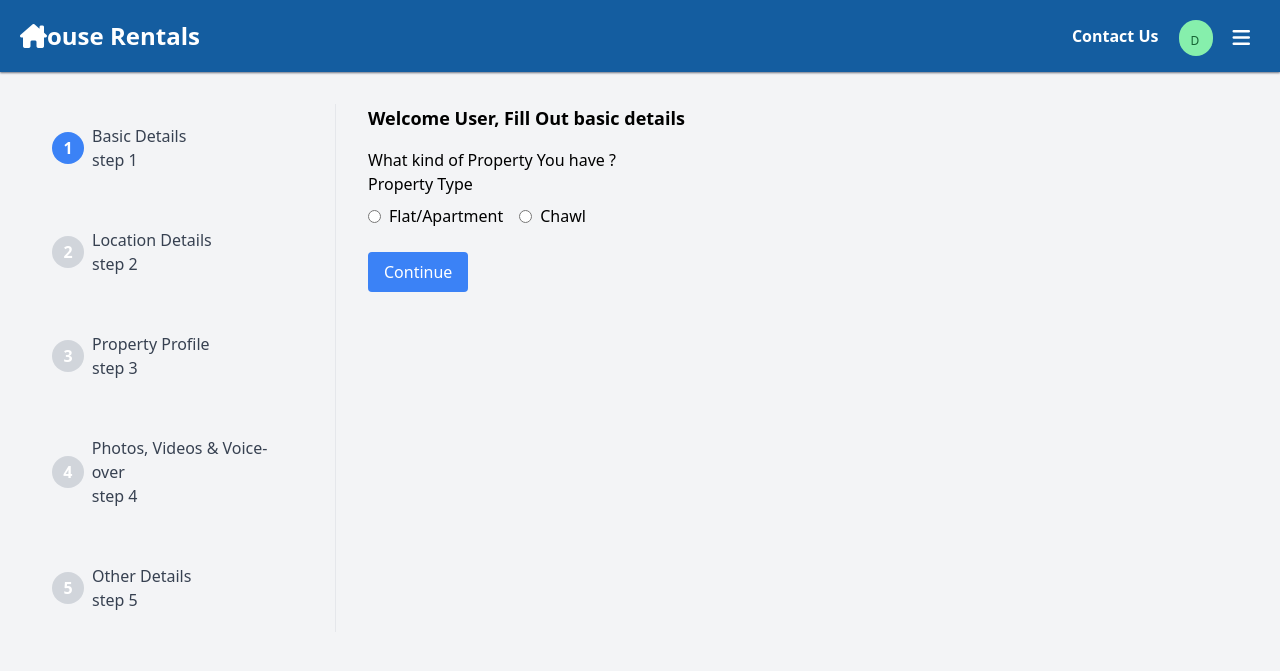
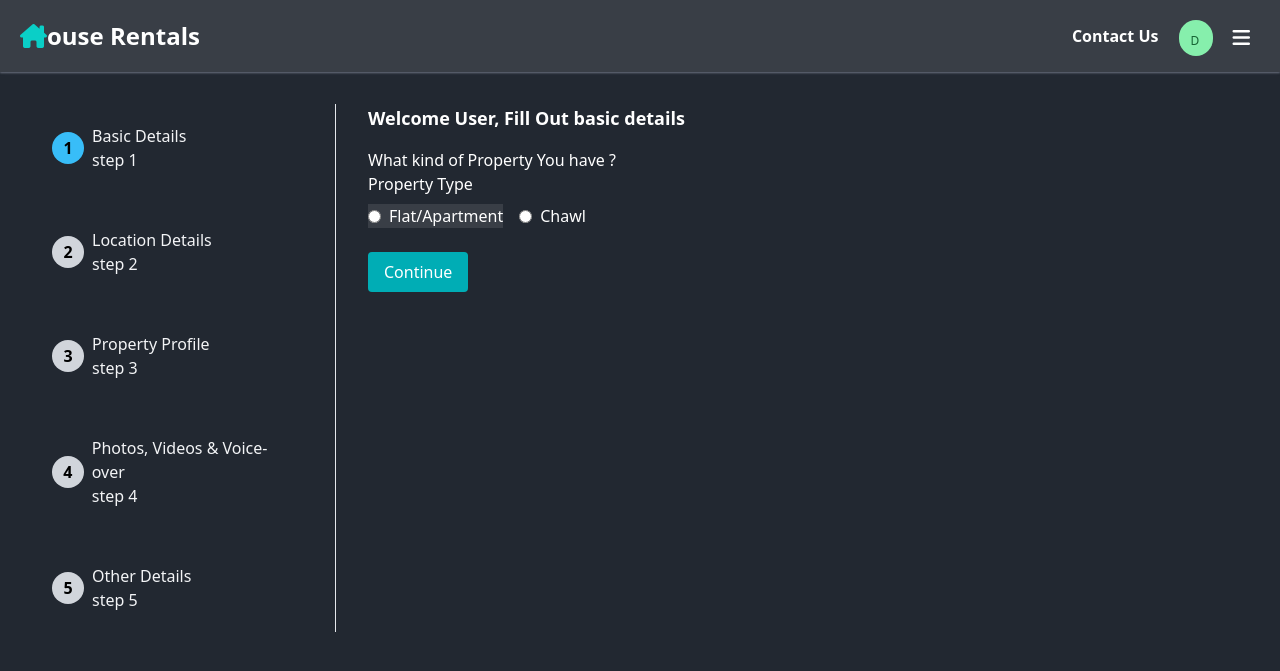
Before and after one commit to ayushkhopatkar/final-year-major-project, a Flask app: template Template/form.html in a window 1280 px wide. Shown: the top 671 px of the page. Run offline with Flask 3, Linux system fonts and the light colour scheme; the template is opened without the code that fills it, so the values that code supplies are empty; parts of the project's set-up code (start-up, migrations or seed data) failed here and were passed over; some libraries are stand-ins or nearby versions.

Commit message:
ui changes upload form changes

```diff
--- a/Template/form.html
+++ b/Template/form.html
@@ -16,13 +16,13 @@
     />
 </head>
 
-<body class="bg-gray-100 ">
+<body class="bg-[#222831] text-white ">
     <nav
-      class="w-full h-[72px] bg-[#145da0] flex justify-between px-4 items-center md:px-5 shadow-sm shadow-gray-500 sticky top-0 z-10 "
+      class="w-full h-[72px] bg-[#393E46] flex justify-between px-4 items-center md:px-5 shadow-sm shadow-gray-500 sticky top-0 z-10 "
     >
       <!-- House rental text -->
       <div class="text-2xl text-white font-bold">
-        <i class="fa-solid fa-house-chimney"></i>ouse Rentals
+        <i class="fa-solid fa-house-chimney text-[#0ACFC7]"></i>ouse Rentals
       </div>
       <!-- user+dropdown menu -->
       <div class="flex">
@@ -94,30 +94,30 @@
         <div class="w-1/4 border-r pr-4">
             <ul class="space-y-4">
                 <li class="flex items-center space-x-2 step-item p-5" data-step="1">
-                    <div class="step-circle w-8 h-8 flex items-center justify-center rounded-full text-white font-bold">
+                    <div class="step-circle w-8 h-8 flex items-center justify-center rounded-full bg-[#393E46] text-black font-bold">
                         1</div>
-                    <span class="text-gray-700">Basic Details <br> step 1</span>
+                    <span class="text-gray-100">Basic Details <br> step 1</span>
                 </li>
                 <li class="flex items-center space-x-2 step-item p-5" data-step="2">
-                    <div class="step-circle w-8 h-8 flex items-center justify-center rounded-full text-white font-bold">
+                    <div class="step-circle w-8 h-8 flex items-center justify-center rounded-full bg-[#393E46] text-black font-bold">
                         2</div>
-                    <span class="text-gray-700">Location Details <br> step 2</span>
+                    <span class="text-gray-100">Location Details <br> step 2</span>
                 </li>
                 <li class="flex items-center space-x-2 step-item p-5" data-step="3">
-                    <div class="step-circle w-8 h-8 flex items-center justify-center rounded-full text-white font-bold">
+                    <div class="step-circle w-8 h-8 flex items-center justify-center rounded-full bg-[#393E46] text-black font-bold">
                         3</div>
-                    <span class="text-gray-700">Property Profile <br> step 3</span>
+                    <span class="text-gray-100">Property Profile <br> step 3</span>
                 </li>
                 <li class="flex items-center space-x-2 step-item p-5" data-step="4">
                     <div
-                        class="step-circle w-8 h-8 flex items-center justify-center rounded-full text-white font-bold">
+                        class="step-circle w-8 h-8 flex items-center justify-center rounded-full bg-[#393E46] text-black font-bold">
                         4</div>
-                    <span class="text-gray-700">Photos, Videos & Voice-over <br> step 4</span>
+                    <span class="text-gray-100">Photos, Videos & Voice-over <br> step 4</span>
                 </li>
                 <li class="flex items-center space-x-2 step-item p-5" data-step="5">
-                    <div class="step-circle w-8 h-8 flex items-center justify-center rounded-full text-white font-bold">
+                    <div class="step-circle w-8 h-8 flex items-center justify-center rounded-full bg-[#393E46] text-black font-bold">
                         5</div>
-                    <span class="text-gray-700">Other Details <br> step 5</span>
+                    <span class="text-gray-100">Other Details <br> step 5</span>
                 </li>
             </ul>
         </div>
@@ -127,7 +127,7 @@
               <!-- back button hidden at step 1 -->
               <button
                 type="button" id="prevBtn"
-                class="text-black rounded hidden">
+                class="text-white rounded hidden">
                 <i class="fa-solid fa-arrow-right"
                 style="transform: rotate(180deg);"></i>
                 Back
@@ -138,11 +138,11 @@
                     <div>What kind of Property You have ?</div>
                     <label class="block mb-2">Property Type</label>
                     <div class="flex space-x-4 mb-4">
-                        <label class="flex items-center">
+                        <label class="flex items-center bg-[#393E46]">
                             <input
                             type="radio"
                             name="propertyType"
-                            value="Flat/Apartment" class="mr-2">
+                            value="Flat/Apartment" class="mr-2 bg-[#393E46]">
                             Flat/Apartment
                         </label>
                         <label class="flex items-center">
@@ -160,35 +160,34 @@
                     <h2 class="text-lg font-semibold mb-4">Where is your property located?</h2>
                       <label class="block mb-2">City</label>
                       <input
-                      type="text" class="w-full p-2 border rounded mb-4"
-                      placeholder="Enter
-                      name of city Eg. Airoli">
+                      type="text" class="w-full p-2 border rounded mb-4 bg-[#393E46] border-gray-700"
+                      placeholder="Enter Name of city Eg. Airoli">
 
                       <label class="block mb-2">Locality</label>
                       <input
                       type="text"
-                      class="w-full p-2 border rounded mb-4"
+                      class="w-full p-2 border rounded mb-4 bg-[#393E46] border-gray-700"
                       placeholder="Ex. Sector 17 "
                       name="locality">
 
                       <label class="block mb-2">Sub - Locality</label>
                       <input
                       type="text"
-                      class="w-full p-2 border rounded mb-4"
+                      class="w-full p-2 border rounded mb-4 bg-[#393E46] border-gray-700"
                       placeholder="Optional"
                       name="sub_locality">
 
                       <label class="block mb-2">Apartment / Society / Chawl</label>
                       <input
                       type="text"
-                      class="w-full p-2 border rounded mb-4"
+                      class="w-full p-2 border rounded mb-4 bg-[#393E46] border-gray-700"
                       placeholder="Name of your Apartment Eg. Snehsagar Apartment"
                       name="property_type">
 
                       <label class="block mb-2">House Number</label>
                       <input
                       type="text"
-                      class="w-full p-2 border rounded mb-4"
+                      class="w-full p-2 border rounded mb-4 bg-[#393E46] border-gray-700"
                       placeholder="Optional"
                       name="houser_number">
 
@@ -202,36 +201,36 @@
                       <label class="block mb-2">No. of Bedrooms</label>
                       <input
                       type="number"
-                      class="w-full p-2 border rounded mb-4"
+                      class="w-full p-2 border rounded mb-4 bg-[#393E46] border-gray-700"
                       placeholder="Number of bedrooms Ex. 2"
                       name="No_of_bedrooms"
                       >
                       <label class="block mb-2">No. of Bathrooms</label>
                       <input
                       type="number"
-                      class="w-full p-2 border rounded mb-4"
+                      class="w-full p-2 border rounded mb-4 bg-[#393E46] border-gray-700"
                       placeholder="Number of Bathrooms Ex. -1"
                       name="No_of_bathrooms">
                       <label class="block mb-2">No. of Balconies</label>
                       <input
                       type="number"
-                      class="w-full p-2 border rounded mb-4"
+                      class="w-full p-2 border rounded mb-4 bg-[#393E46] border-gray-700"
                       placeholder="Number of Balconies Ex. 2"
                       name="No_of_balconies">
                       <!-- area of property -->
                       <div >Add Area Details</div>
-                      <label class="block mb-2 text-gray-700 text-sm">Atleast one are
+                      <label class="block mb-2 text-gray-200 text-sm">Atleast one are
                         type is mandatory</label>
                       <div class="flex">
                           <input
                           type="number"
-                          class="w-full p-2 border rounded-l-md "
+                          class="w-full p-2 border rounded-l-md bg-[#393E46] border-gray-700 "
                           placeholder="Carpet area ex. 200"
                           name="area">
                           <select
                           id="carpet-area"
                           name="carpet-area"
-                          class="w-1/4 border-t border-r border-b rounded-r-md focus:outline-none focus:ring-2 focus:ring-blue-500">
+                          class="w-1/4 border-t border-r border-b rounded-r-md bg-[#393E46] border-gray-700 focus:outline-none focus:ring-2 focus:ring-blue-500">
                               <option
                               value="sqft" selected>sq.ft</option>
                               <option
@@ -244,18 +243,18 @@
                     <div>Furnishing</div>
                     <div>
                       <button
-                      class="border-2 rounded-lg border-[#888b92] p-2 m-2"
+                      class="border-2 rounded-lg bg-[#393E46] border-gray-700  p-2 m-2"
                       id="furnish"
                       type="button">
                       Furnished</button>
                       <button
-                      class="border-2 rounded-lg border-[#888b92] p-2 m-2"
+                      class="border-2 rounded-lg bg-[#393E46] border-gray-700  p-2 m-2"
                       id="semi_furnish"
                       type="button">
                       Semi-furnished
                       </button>
                       <button
-                      class="border-2 rounded-lg border-[#888b92] p-2 m-2"
+                      class="border-2 rounded-lg bg-[#393E46] border-gray-700 p-2 m-2"
                       id="un_furnished"
                       type="button">
                       Un-furnished
@@ -264,49 +263,49 @@
                       <div id="furnishing_detail" class="hidden">
                         <div class="font-bold text-sm mb-2"> at least three furnishing are mandatory for furnished</div>
                         <div class="flex items-center space-x-4 mb-2">
-                        <button type="button" onclick="decrement('light')" class="rounded-full w-8 h-8 flex items-center justify-center font-bold bg-white p-2">-</button>
-                        <input type="number" id="light" class="w-12 text-center border rounded-md bg-gray-100" value = "0" readonly>
-                        <button type="button" onclick="increment('light')" class="rounded-full w-8 h-8 flex items-center justify-center font-bold bg-white p-2">+</button>
+                        <button type="button" onclick="decrement('light')" class="rounded-full w-8 h-8 flex items-center justify-center font-bold bg-[#393E46] border-gray-700 p-2">-</button>
+                        <input type="number" id="light" class="w-12 text-center border rounded-md bg-[#393E46] border-gray-700" value = "0" readonly>
+                        <button type="button" onclick="increment('light')" class="rounded-full w-8 h-8 flex items-center justify-center font-bold bg-[#393E46] border-gray-700 p-2">+</button>
                         <span>Light</span>
 
-                        <button type="button" onclick="decrement('Fans')" class="rounded-full w-8 h-8 flex items-center justify-center font-bold bg-white p-2">-</button>
-                        <input type="number" class="w-12 text-center border rounded-md bg-gray-100" id="Fans" value = "0" readonly>
-                        <button type="button" onclick="increment('Fans')" class="rounded-full w-8 h-8 flex items-center justify-center font-bold bg-white p-2">+</button>
+                        <button type="button" onclick="decrement('Fans')" class="rounded-full w-8 h-8 flex items-center justify-center font-bold bg-[#393E46] border-gray-700 p-2">-</button>
+                        <input type="number" class="w-12 text-center border rounded-md bg-[#393E46] border-gray-700" id="Fans" value = "0" readonly>
+                        <button type="button" onclick="increment('Fans')" class="rounded-full w-8 h-8 flex items-center justify-center font-bold bg-[#393E46] border-gray-700e p-2">+</button>
                         <span>Fans</span>
 
                         </div>
                         <div class="flex items-center space-x-4 mb-2">
 
-                        <button type="button" onclick="decrement('Ac')" class="rounded-full w-8 h-8 flex items-center justify-center font-bold bg-white p-2">-</button>
-                        <input type="number" class="w-12 text-center border rounded-md bg-gray-100" id="Ac" value = "0" readonly>
-                        <button type="button" onclick="increment('Ac')" class="rounded-full w-8 h-8 flex items-center justify-center font-bold bg-white p-2">+</button>
+                        <button type="button" onclick="decrement('Ac')" class="rounded-full w-8 h-8 flex items-center justify-center font-bold bg-[#393E46] border-gray-700 p-2">-</button>
+                        <input type="number" class="w-12 text-center border rounded-md bg-[#393E46] border-gray-700" id="Ac" value = "0" readonly>
+                        <button type="button" onclick="increment('Ac')" class="rounded-full w-8 h-8 flex items-center justify-center font-bold bg-[#393E46] border-gray-700 p-2">+</button>
                         <span>Ac</span>
 
-                        <button type="button" onclick="decrement('TV')" class="rounded-full w-8 h-8 flex items-center justify-center font-bold bg-white p-2">-</button>
-                        <input type="number" class="w-12 text-center border rounded-md bg-gray-100" id="TV" value = "0" readonly>
-                        <button type="button" onclick="increment('TV')" class="rounded-full w-8 h-8 flex items-center justify-center font-bold bg-white p-2">+</button>
+                        <button type="button" onclick="decrement('TV')" class="rounded-full w-8 h-8 flex items-center justify-center font-bold bg-[#393E46] border-gray-700 p-2">-</button>
+                        <input type="number" class="w-12 text-center border rounded-md bg-[#393E46] border-gray-700" id="TV" value = "0" readonly>
+                        <button type="button" onclick="increment('TV')" class="rounded-full w-8 h-8 flex items-center justify-center font-bold bg-[#393E46] border-gray-700 p-2">+</button>
                         <span>TV</span>
 
                         </div>
 
                         <div class="flex items-center space-x-4 mb-2">
 
-                        <button type="button" onclick="decrement('Beds')" class="rounded-full w-8 h-8 flex items-center justify-center font-bold bg-white p-2">-</button>
-                        <input type="number" class="w-12 text-center border rounded-md bg-gray-100" id="Beds" value = "0" readonly>
-                        <button type="button" onclick="increment('Beds')" class="rounded-full w-8 h-8 flex items-center justify-center font-bold bg-white p-2">+</button>
+                        <button type="button" onclick="decrement('Beds')" class="rounded-full w-8 h-8 flex items-center justify-center font-bold bg-[#393E46] border-gray-700 p-2">-</button>
+                        <input type="number" class="w-12 text-center border rounded-md bg-[#393E46] border-gray-700" id="Beds" value = "0" readonly>
+                        <button type="button" onclick="increment('Beds')" class="rounded-full w-8 h-8 flex items-center justify-center font-bold bg-[#393E46] border-gray-700 p-2">+</button>
                         <span>Beds</span>
 
-                        <button type="button" onclick="decrement('Wardrobe')" class="rounded-full w-8 h-8 flex items-center justify-center font-bold bg-white p-2">-</button>
-                        <input type="number" class="w-12 text-center border rounded-md bg-gray-100" id="Wardrobe" value = "0" readonly>
-                        <button type="button" onclick="increment('Wardrobe')" class="rounded-full w-8 h-8 flex items-center justify-center font-bold bg-white p-2">+</button>
+                        <button type="button" onclick="decrement('Wardrobe')" class="rounded-full w-8 h-8 flex items-center justify-center font-bold bg-[#393E46] border-gray-700 p-2">-</button>
+                        <input type="number" class="w-12 text-center border rounded-md bg-[#393E46] border-gray-700" id="Wardrobe" value = "0" readonly>
+                        <button type="button" onclick="increment('Wardrobe')" class="rounded-full w-8 h-8 flex items-center justify-center font-bold bg-[#393E46] border-gray-700 p-2">+</button>
                         <span>Wardrobe</span>
 
                         </div>
                         <div class="flex items-center space-x-4 mb-2">
 
-                        <button type="button" onclick="decrement('Geyser')" class="rounded-full w-8 h-8 flex items-center justify-center font-bold bg-white p-2">-</button>
-                        <input type="number"  class="w-12 text-center border rounded-md bg-gray-100"id="Geyser" value = "0" readonly>
-                        <button type="button" onclick="increment('Geyser')" class="rounded-full w-8 h-8 flex items-center justify-center font-bold bg-white p-2">+</button>
+                        <button type="button" onclick="decrement('Geyser')" class="rounded-full w-8 h-8 flex items-center justify-center font-bold bg-[#393E46] border-gray-700 p-2">-</button>
+                        <input type="number"  class="w-12 text-center border rounded-md bg-[#393E46] border-gray-7000"id="Geyser" value = "0" readonly>
+                        <button type="button" onclick="increment('Geyser')" class="rounded-full w-8 h-8 flex items-center justify-center font-bold bg-[#393E46] border-gray-700 p-2">+</button>
                         <span>Geyser</span>
 
                         <input type="checkbox" name="sofa" id="sofa">
@@ -358,7 +357,7 @@
                       <div class="flex flex-col">
                         <label
                         for="total_floors"
-                        class="text-gray-600 text-sm mb-1">
+                        class="text-gray-200 text-sm mb-1">
                         Total Floors
                         </label>
 
@@ -369,19 +368,19 @@
                         oninput="updateFloorOptions()"
                         min="1"
                         placeholder="Enter floors"
-                        class="border rounded-md px-3 py-2 w-40">
+                        class="border rounded-md px-3 py-2 w-40 bg-[#393E46] border-gray-700 ">
                       </div>
                       <div class="flex flex-col">
                         <label
                         for="floor_Select"
-                        class="text-gray-600 text-sm mb-1">
+                        class="text-gray-200 text-sm mb-1">
                         Property on Floor
                         </label>
 
                         <select
                         name="your_floor"
                         id="floor_Select"
-                        class="border rounded-md px-3 py-2 w-40"
+                        class="border rounded-md px-3 py-2 w-40 bg-[#393E46] border-gray-700"
                         >
                           <option value="" selected>
                             Select your floor
@@ -391,30 +390,30 @@
                     </div>
                     <!-- end of floor details -->
                     <!-- start of age of property -->
-                    <div>Age of your property</div>
+                    <div class="mt-2 mb-2">Age of your property</div>
                     <div class="flex space-x-4 mb-2">
-                      <label class="checkbox-label px-4 py-2 border rounded-md cursor-pointer">
+                      <label class="checkbox-label px-4 py-2 border rounded-md cursor-pointer bg-[#393E46] border-gray-700">
                           <input type="checkbox" name="singleSelect" class="hidden" onclick="selectOnlyOne(this)">
                           0-1 years
                       </label>
 
-                      <label class="checkbox-label px-4 py-2 border rounded-md cursor-pointer">
+                      <label class="checkbox-label px-4 py-2 border rounded-md cursor-pointer bg-[#393E46] border-gray-700">
                           <input type="checkbox" name="singleSelect" class="hidden" onclick="selectOnlyOne(this)">
                           1-5 years
                       </label>
 
-                      <label class="checkbox-label px-4 py-2 border rounded-md cursor-pointer">
+                      <label class="checkbox-label px-4 py-2 border rounded-md cursor-pointer bg-[#393E46] border-gray-700">
                           <input type="checkbox" name="singleSelect" class="hidden" onclick="selectOnlyOne(this)">
                           5-10 years
                       </label>
-                      <label class="checkbox-label px-4 py-2 border rounded-md cursor-pointer">
+                      <label class="checkbox-label px-4 py-2 border rounded-md cursor-pointer bg-[#393E46] border-gray-700">
                           <input type="checkbox" name="singleSelect" class="hidden" onclick="selectOnlyOne(this)">
                           10 + years
                       </label>
                   </div>
                   <!-- end of age of property  -->
                   <label for="rent_price">Expected Rent</label>
-                  <input type="number" id="rent_price" min="0" name="rent_price">
+                  <input type="number" id="rent_price" min="0" name="rent_price" class="bg-[#393E46] border-gray-700">
                 </div>
                 <!-- end of step 3 -->
                 <!-- Step 4 -->
@@ -423,38 +422,38 @@
                       <label class="block mb-2">Bedroom</label>
                       <input
                       type="file"
-                      class="w-full p-2 border rounded mb-4"
+                      class="w-full p-2 border rounded mb-4 bg-[#393E46] border-gray-700"
                       name="bedroom_1">
                       <label class="block mb-2">2nd Bedroom(optional)</label>
                       <input
                       type="file"
-                      class="w-full p-2 border rounded mb-4"
+                      class="w-full p-2 border rounded mb-4 bg-[#393E46] border-gray-700"
                       name="bedroom_2">
                       <label class="block mb-2">Kitchen</label>
                       <input
                       type="file"
-                      class="w-full p-2 border rounded mb-4"
+                      class="w-full p-2 border rounded mb-4 bg-[#393E46] border-gray-700"
                       name="kitchen"
                       >
                       <label class="block mb-2">Balcony</label>
                       <input
                       type="file"
-                      class="w-full p-2 border rounded mb-4"
+                      class="w-full p-2 border rounded mb-4 bg-[#393E46] border-gray-700"
                       name="balcony">
                       <label class="block mb-2">Bathroom</label>
                       <input
                       type="file"
-                      class="w-full p-2 border rounded mb-4"
+                      class="w-full p-2 border rounded mb-4 bg-[#393E46] border-gray-700"
                       name="bathroom">
                       <label class="block mb-2">Hall</label>
                       <input
                       type="file"
-                      class="w-full p-2 border rounded mb-4"
+                      class="w-full p-2 border rounded mb-4 bg-[#393E46] border-gray-700"
                       name="hall">
                       <label class="block mb-2">Upload Video</label>
                       <input
                       type="file"
-                      class="w-full p-2 border rounded mb-4"
+                      class="w-full p-2 border rounded mb-4 bg-[#393E46] border-gray-700"
                       name="video">
                 </div>
                 <!-- end of step 4 -->
@@ -546,13 +545,13 @@
                     <button
                     type="button"
                     id="nextBtn"
-                    class="px-4 py-2 bg-blue-500 text-white rounded">Continue</button>
+                    class="px-4 py-2 bg-[#00ADb5] text-white rounded">Continue</button>
                 </div>
                 <div class="flex justify-between mt-6">
                     <button
                     type="submit"
                     id="submitBtn"
-                    class="px-4 py-2 bg-blue-500 text-white rounded hidden">Submit</button>
+                    class="px-4 py-2 bg-[#00ADb5]  text-white rounded hidden">Submit</button>
                 </div>
             </form>
         </div>
@@ -572,8 +571,8 @@
             // one more logic we have to add is ki if you have already visited and filled the proper things then that step should be blue sagar will be add this
             document.querySelectorAll(".step-item").forEach((item, index) => {
                 const circle = item.querySelector(".step-circle");
-                circle.classList.remove("bg-blue-500", "bg-gray-300");
-                circle.classList.add(index + 1 <= step ? "bg-blue-500" : "bg-gray-300");
+                circle.classList.remove("bg-sky-400", "bg-gray-300");
+                circle.classList.add(index + 1 <= step ? "bg-sky-400" : "bg-gray-300");
             });
 
             // Handle button visibility
```
